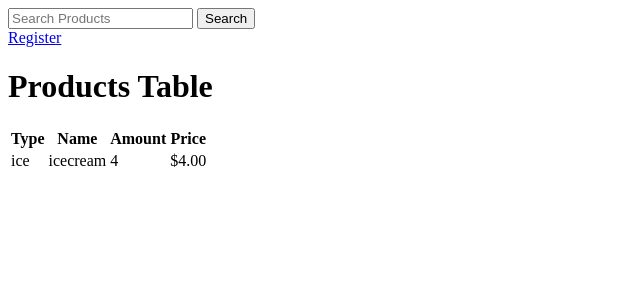
After one commit to pedro342/Control-Stock-Django, a Django app: page /products-table/ in a window 1280 px wide. The commit adds this page. Shown: the top 300 px of the page, without its empty margins (0-640 px from the left). Run offline with Django 5.2, Linux system fonts and the light colour scheme; data comes from the database, SQL or seed files in the repository; both versions use the stored data as it was after the commit.

Commit message:
Products table and functions

```diff
--- /dev/null
+++ b/controlStock/controller/templates/productsTable.html
@@ -0,0 +1,50 @@
+<!DOCTYPE html>
+<html lang="en">
+<head>
+    <meta charset="UTF-8">
+    <meta name="viewport" content="width=device-width, initial-scale=1.0">
+    <title>Products Table</title>
+</head>
+<body>
+    <form method="get">
+        <input type="text" name="query" placeholder="Search Products">
+        <button type="submit">Search</button>
+    </form>
+    {% if query %}
+    <ul>
+    {% for product in nameProduct %}
+        <li>{{ product.nameProduct }} <p>${{ product.priceProduct }}</p></li>
+        <a href="{% url 'productUpdate' pk=product.pk %}">Update</a>
+        <form action="{% url 'productDelete' pk=product.pk %}" method="post" style="display: inline;">
+            {% csrf_token %}
+            <button type="submit" onclick="return confirm('Are you sure you want to delete this product?')">Delete</button>
+        </form>
+    {% empty %}
+        <li>No results found</li>
+    {% endfor %}
+    </ul>
+{% endif %}
+<a href="{% url 'registerProducts' %}">Register</a>
+    <h1>Products Table</h1>
+    <table>
+        <thead>
+            <tr>
+                <th>Type</th>
+                <th>Name</th>
+                <th>Amount</th>
+                <th>Price</th>
+            </tr>
+        </thead>
+        <tbody>
+            {% for product in all_products %}
+            <tr>
+                <td>{{ product.typeProduct }}</td>
+                <td>{{ product.nameProduct }}</td>
+                <td>{{ product.amountProduct }}</td>
+                <td>${{ product.priceProduct }}</td>
+            </tr>
+            {% endfor %}
+        </tbody>
+    </table>
+</body>
+</html>
--- a/controlStock/controller/templates/registerProducts.html
+++ b/controlStock/controller/templates/registerProducts.html
@@ -12,6 +12,6 @@
         {{ form.as_p }}
         <button type="submit">Register</button>
     </form>
-    <a href="{% url 'search_products' %}"><button type="button">Search Products</button></a>
+    <a href="{% url 'products_table' %}"><button type="button">Search Products</button></a>
 </body>
 </html>
--- a/controlStock/controller/urls.py
+++ b/controlStock/controller/urls.py
@@ -12,4 +12,5 @@ urlpatterns = [
     path('search-products/', views.search_products, name='search_products'),
     path('product/<int:pk>/update/', views.ProductUpdate.as_view(), name='productUpdate'),
     path('product/<int:pk>/delete/', views.ProductoDelete.as_view(), name='productDelete'),
+    path('products-table/', views.products_table, name='products_table'),
 ]
--- a/controlStock/controller/views.py
+++ b/controlStock/controller/views.py
@@ -50,11 +50,11 @@ class ProductUpdate(UpdateView):
     model = Products
     form_class = ProductForm
     template_name = 'updateProducts.html'
-    success_url = reverse_lazy('search_products')
+    success_url = reverse_lazy('products_table')
 
 class ProductoDelete(DeleteView):
     model = Products
-    success_url = reverse_lazy('search_products')
+    success_url = reverse_lazy('products_table')
 
 def register_form(request):
     return render(request, 'register.html')
@@ -64,3 +64,12 @@ def login_form(request):
 
 def registerProducts_form(request):
     return render(request, 'registerProducts.html')
+
+def products_table(request):
+    all_products = Products.objects.all()
+    query = request.GET.get('query')
+    if query:
+        nameProduct = Products.objects.filter(nameProduct__icontains=query)
+        return render(request, 'productsTable.html', {'all_products': all_products, 'nameProduct': nameProduct, 'query': query})
+    else:
+        return render(request, 'productsTable.html', {'all_products': all_products})
```
Also changed, not shown: controlStock/db.sqlite3.
